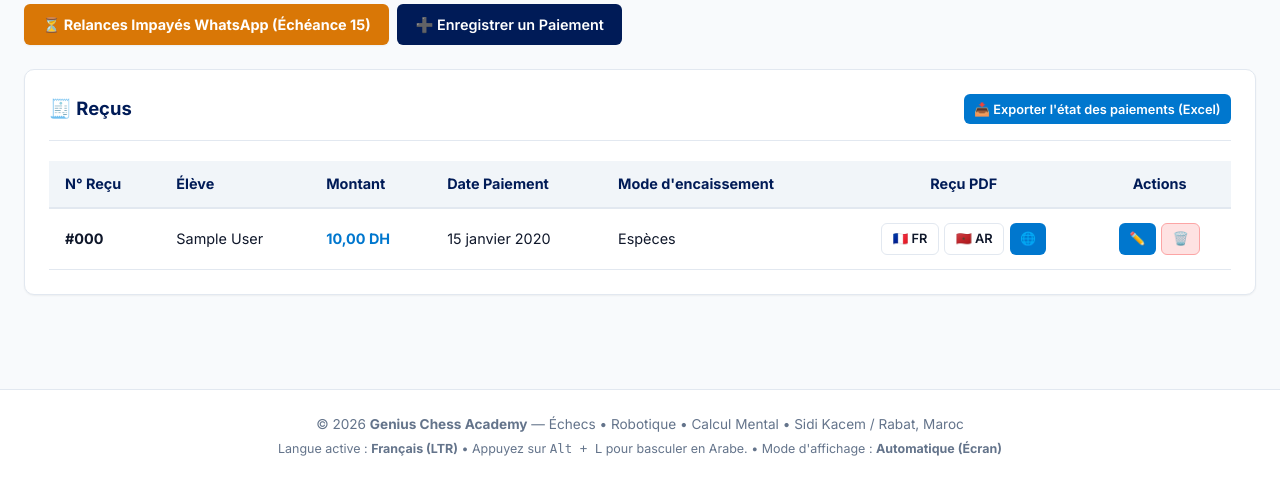
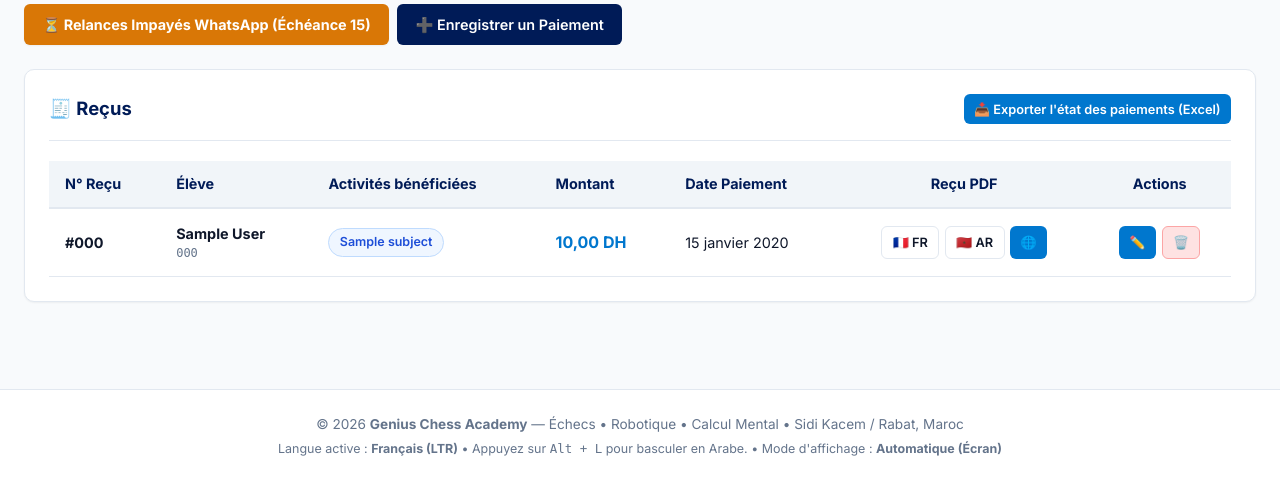
Before and after one commit to elaouni6565said-byte/geniuschess-app, a Django app: page /payments/ in a window 1280 px wide; the page is wider, and only the part inside the window is pictured. Shown: the part 317-800 px from the top of that part. Run offline with Django 5.2, Linux system fonts and the light colour scheme; a user stored in the database is signed in; tables that the repository leaves empty hold one stand-in row (values such as "Sample post").

Commit message:
feat(payments): ajustement de la liste des paiements et export Excel - suppression parent, groupe, mode reglement et ajout multi-activites

```diff
--- a/portal/views.py
+++ b/portal/views.py
@@ -190,7 +190,7 @@ def download_planning_pdf_view(request):
 def export_paid_payments_excel_view(request):
     """Export the list of paid payments / encaissements to an official Excel workbook."""
     lang = getattr(request, 'LANGUAGE_CODE', DEFAULT_LANGUAGE)
-    payments = Payment.objects.select_related('student', 'student__parent', 'invoice', 'invoice__group', 'invoice__group__subject').order_by('-payment_date', '-id')
+    payments = Payment.objects.select_related('student', 'student__parent', 'invoice', 'invoice__group', 'invoice__group__subject').prefetch_related('student__groups__subject').order_by('-payment_date', '-id')
     excel_data = export_paid_payments_to_excel(payments, lang=lang)
 
     filename = f"GCA_Liste_Payants_{lang}.xlsx"
@@ -387,7 +387,7 @@ def planning_view(request):
 def payments_list_view(request):
     lang = getattr(request, 'LANGUAGE_CODE', DEFAULT_LANGUAGE)
     reconcile_orphan_payments()
-    payments = Payment.objects.select_related('student', 'invoice', 'invoice__group').order_by('-payment_date', '-id')
+    payments = Payment.objects.select_related('student', 'invoice', 'invoice__group').prefetch_related('student__groups__subject').order_by('-payment_date', '-id')
     unpaid_invoices = Invoice.objects.filter(status__in=['unpaid', 'partial']).select_related('student', 'group')
 
     context = {
--- a/templates/portal/payments.html
+++ b/templates/portal/payments.html
@@ -98,9 +98,9 @@
                 <tr>
                     <th>{% trans "payments.receipt_no" %}</th>
                     <th>{% trans "payments.student" %}</th>
+                    <th>{% if CURRENT_LANG == 'ar' %}الأنشطة المستفاد منها{% else %}Activités bénéficiées{% endif %}</th>
                     <th>{% trans "payments.amount" %}</th>
                     <th>{% trans "payments.payment_date" %}</th>
-                    <th>{% trans "payments.method" %}</th>
                     <th style="text-align: center;">Reçu PDF</th>
                     <th style="text-align: center;">{% trans "crud.actions" %}</th>
                 </tr>
@@ -109,10 +109,31 @@
                 {% for p in payments %}
                 <tr>
                     <td><b>#{{ p.receipt_number }}</b></td>
-                    <td>{{ p.student|trans_field:CURRENT_LANG }}</td>
-                    <td style="font-weight: bold; color: var(--primary-blue);">{% money p.amount %}</td>
+                    <td>
+                        <div style="font-weight: 700;">{{ p.student|trans_field:CURRENT_LANG }}</div>
+                        <div style="font-size: 0.75rem; font-family: monospace; color: var(--text-muted);">
+                            {{ p.student.registration_number }}
+                        </div>
+                    </td>
+                    <td>
+                        <div style="display: flex; flex-wrap: wrap; gap: 0.35rem;">
+                            {% for g in p.student.groups.all %}
+                                <span class="badge" style="background: #EFF6FF; color: #1D4ED8; border: 1px solid #BFDBFE; font-size: 0.78rem; font-weight: 600;">
+                                    {{ g.subject|trans_field:CURRENT_LANG }}
+                                </span>
+                            {% empty %}
+                                {% if p.invoice and p.invoice.group and p.invoice.group.subject %}
+                                    <span class="badge" style="background: #EFF6FF; color: #1D4ED8; border: 1px solid #BFDBFE; font-size: 0.78rem; font-weight: 600;">
+                                        {{ p.invoice.group.subject|trans_field:CURRENT_LANG }}
+                                    </span>
+                                {% else %}
+                                    <span style="color: var(--text-muted); font-size: 0.8rem;">—</span>
+                                {% endif %}
+                            {% endfor %}
+                        </div>
+                    </td>
+                    <td style="font-weight: bold; color: var(--primary-blue); font-size: 1rem;">{% money p.amount %}</td>
                     <td>{% local_date p.payment_date %}</td>
-                    <td>{{ p|trans_field:CURRENT_LANG }}</td>
                     <td style="text-align: center;">
                         <div style="display: inline-flex; gap: 0.35rem;">
                             <!-- PDF Français -->
```
Also changed, not shown: portal/excel_export.py (+15 -21 lines).
